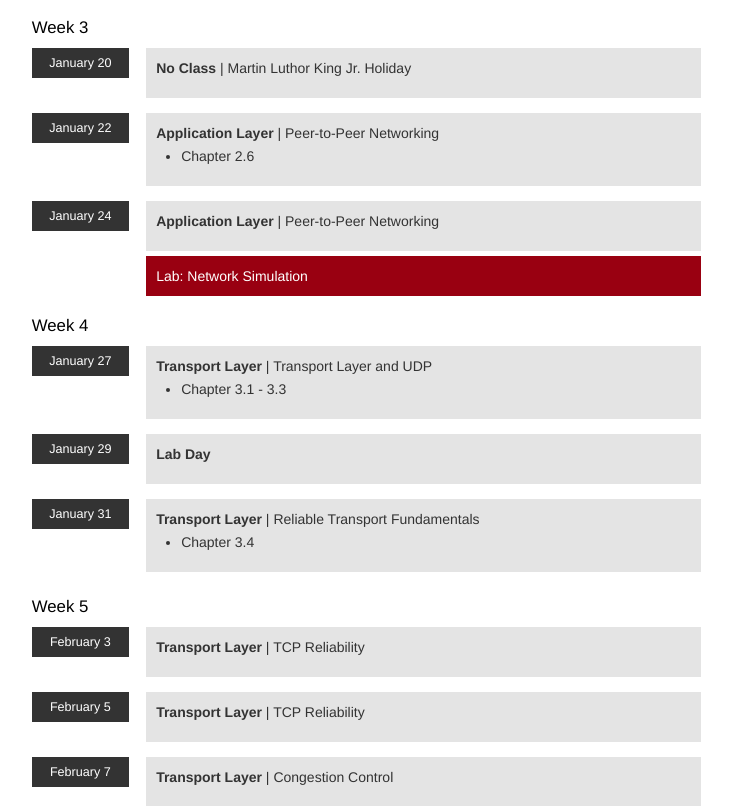
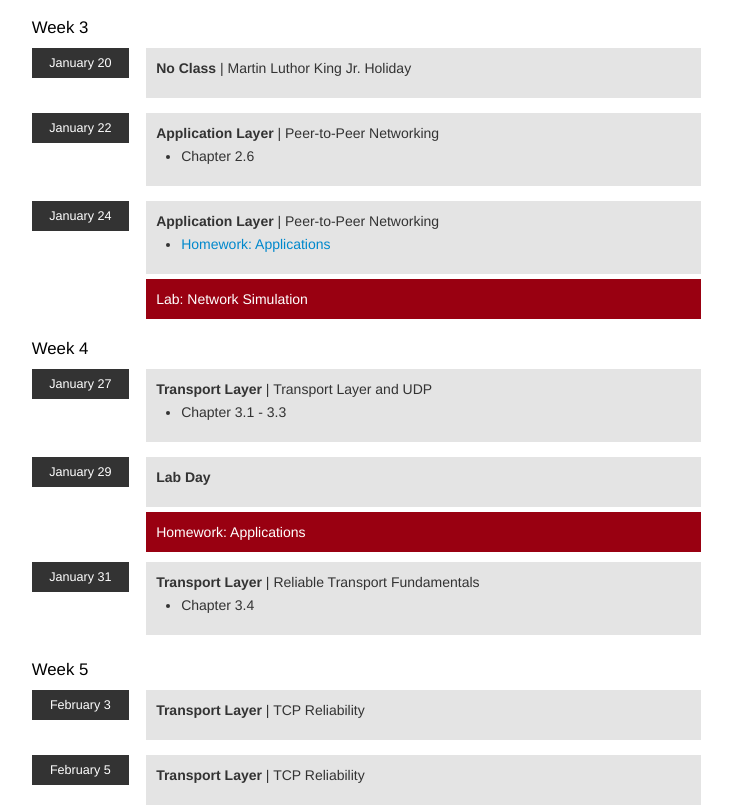
Before and after one commit to zappala/cs460, a Flask app: page /winter-2014/schedule in a window 1280 px wide. Shown: the part 948-1754 px from the top of the page, without its empty margins (389-1121 px from the left). Run offline with Flask 2, Linux system fonts and the light colour scheme; some libraries are stand-ins or nearby versions.

Commit message:
Homework for Winter 2014.

```diff
--- a/templates/winter-2014/sidebar.html
+++ b/templates/winter-2014/sidebar.html
@@ -20,6 +20,7 @@ Winter 2014
       </a>
       <ul class="dropdown-menu">
 	<li><a href={{url_for("show",directory="winter-2014/homework",page="networks-and-delay")}}>Networks and Delay</a></li>
+	<li><a href={{url_for("show",directory="winter-2014/homework",page="applications")}}>Applications</a></li>
       </ul>
     </div>
   </li>
--- a/views/winter2014.py
+++ b/views/winter2014.py
@@ -55,16 +55,17 @@ def schedule():
     d = s.day('January 24')
     d.lecture('Application Layer','Peer-to-Peer Networking')
     d.assignment('Lab: Network Simulation',term + 'labs/network-simulation')
+    d.reading('Homework: Applications',term + 'homework/applications')
 
     s.week()
 
     d = s.day('January 27')
     d.lecture('Transport Layer','Transport Layer and UDP')
     d.reading('Chapter 3.1 - 3.3')
-#    d.assignment('Homework #2',term + 'homework/homework2')
 
     d = s.day('January 29')
     d.lecture('Lab Day')
+    d.assignment('Homework: Applications',term + 'homework/applications')
 
     d = s.day('January 31')
     d.lecture('Transport Layer','Reliable Transport Fundamentals')
```
